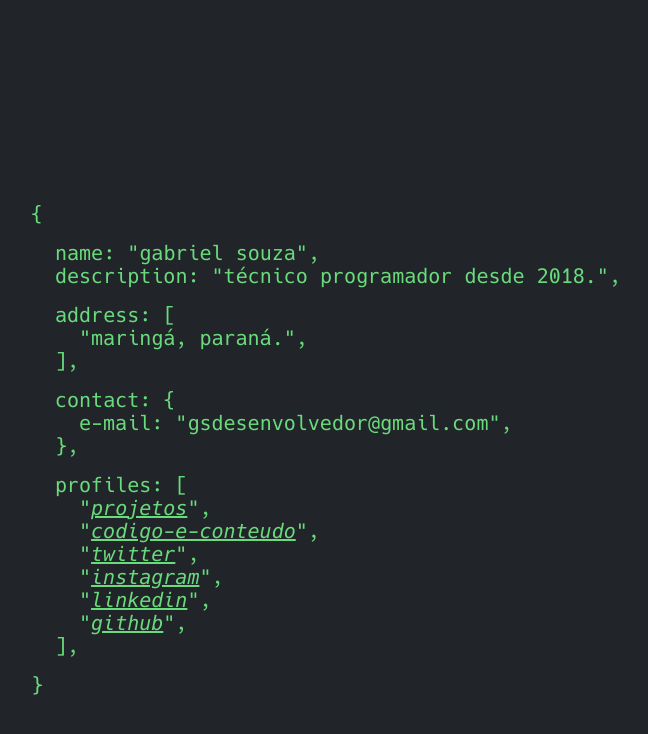
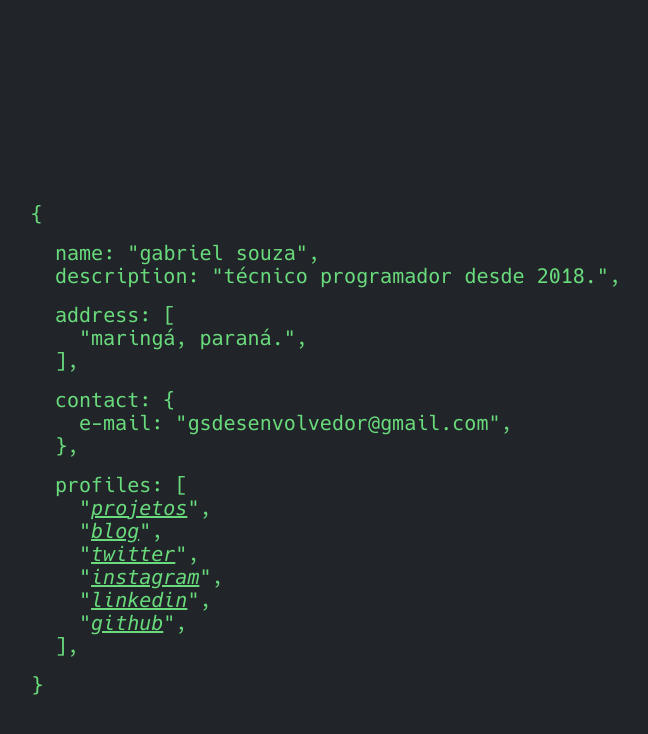
Before and after one commit to gabrielsdesouza/gabrielsouza.dev.br, a Jekyll site: the page built from index.md, in a window 1280 px wide. Shown: the top 734 px of the page, without its empty margins (225-873 px from the left). Built offline with Jekyll 4.4.1, drawn with Linux system fonts in a browser that asks for light colours.

Commit message:
Update _config.yml

```diff
--- a/_config.yml
+++ b/_config.yml
@@ -15,7 +15,7 @@ json:
     - Trabalho com desenvolvimento de sistemas.
     - Minhas principais linguagens são JS/TS (Node.js) e PHP.
     - Saiba mais sobre mim no Linkedin e conheça meus projetos em 'projetos'.
-    - Visite também o "código e conteúdo", onde eu falo sobre tecnologia.
+    - Visite também o blog "código e conteúdo", onde eu falo sobre tecnologia.
     - Obrigado por estar aqui!
   address:
     - Maringá, Paraná.
@@ -23,7 +23,7 @@ json:
     e-mail: gsdesenvolvedor@gmail.com
   profiles:
     projetos: https://gsdesenvolvedor.com.br
-    codigo-e-conteudo: https://codigoeconteudo.com.br
+    blog: https://codigoeconteudo.com.br
     twitter: https://twitter.com/gsdesenvolvedor
     instagram: https://www.instagram.com/gsdesenvolvedor
     linkedin: https://www.linkedin.com/in/gsdesenvolvedor/
```
